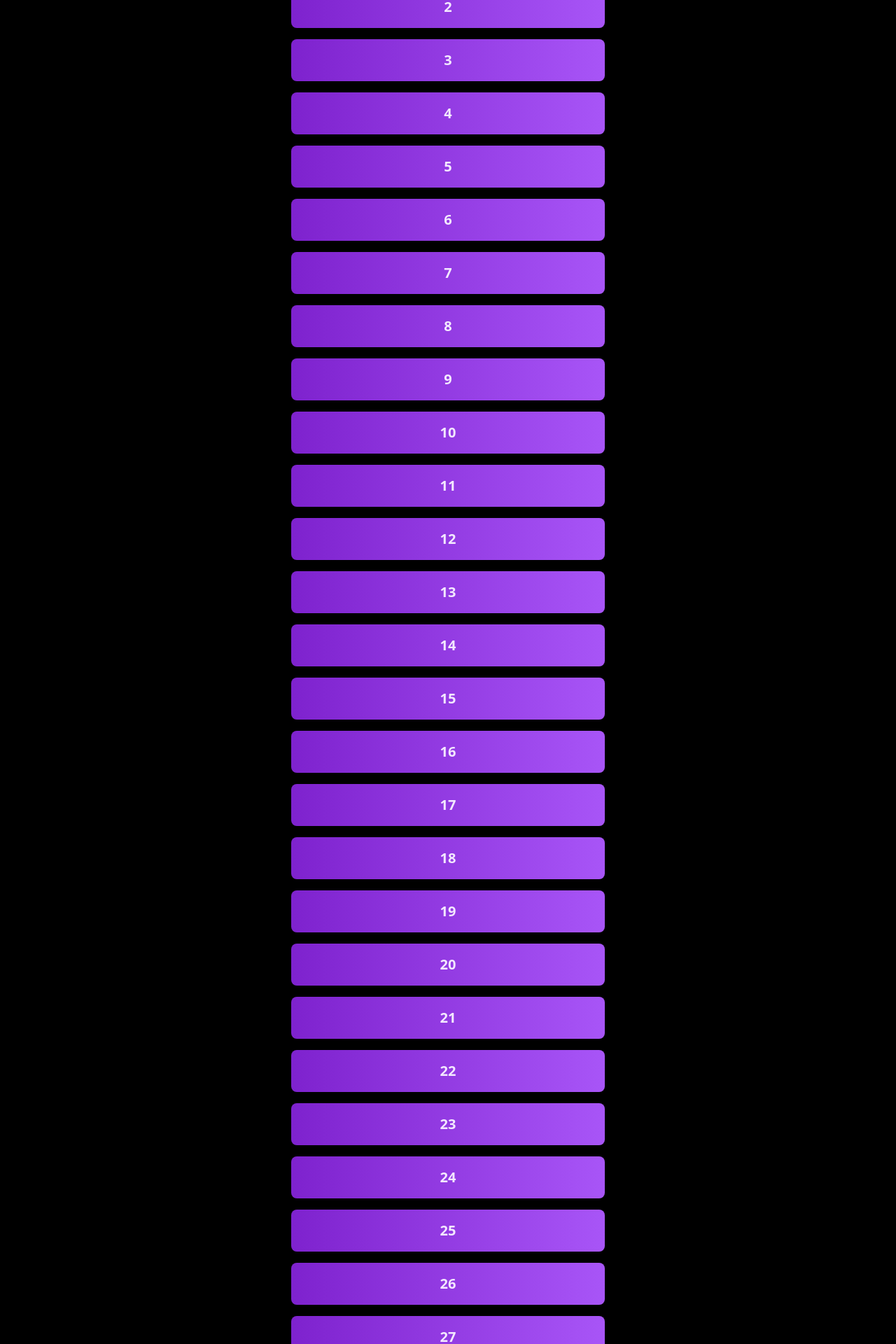
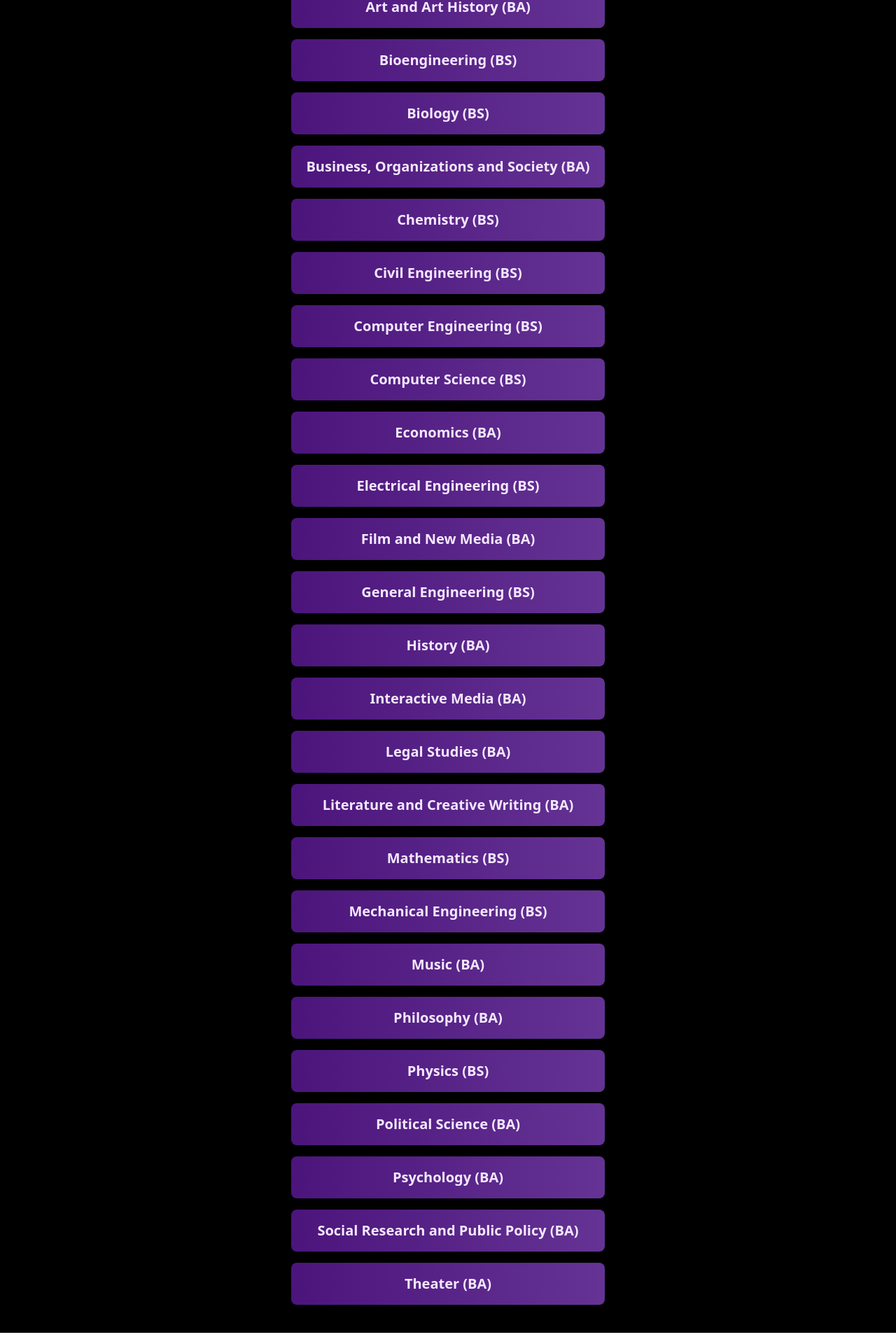
Before and after one commit to siyona-goel/NYUAD-Major-Tracker, a React (Vite) app: page / in a window 1280 px wide. Shown: the part 690-2610 px from the top of the page at 70% size. Built offline with nearby package versions, Linux system fonts and the light colour scheme.

Commit message:
Update Dashboard

```diff
--- a/src/pages/Dashboard.tsx
+++ b/src/pages/Dashboard.tsx
@@ -2,7 +2,34 @@ import { useState } from "react";
 import { useNavigate } from "react-router-dom";
 import headingImg from "../assets/heading.png";
 
-const majors = Array.from({ length: 28 }, (_, i) => (i + 1).toString());
+const majors = [
+  "Arab Crossroads Studies (BA)",
+  "Art and Art History (BA)",
+  "Bioengineering (BS)",
+  "Biology (BS)",
+  "Business, Organizations and Society (BA)",
+  "Chemistry (BS)",
+  "Civil Engineering (BS)",
+  "Computer Engineering (BS)",
+  "Computer Science (BS)",
+  "Economics (BA)",
+  "Electrical Engineering (BS)",
+  "Film and New Media (BA)",
+  "General Engineering (BS)",
+  "History (BA)",
+  "Interactive Media (BA)",
+  "Legal Studies (BA)",
+  "Literature and Creative Writing (BA)",
+  "Mathematics (BS)",
+  "Mechanical Engineering (BS)",
+  "Music (BA)",
+  "Philosophy (BA)",
+  "Physics (BS)",
+  "Political Science (BA)",
+  "Psychology (BA)",
+  "Social Research and Public Policy (BA)",
+  "Theater (BA)"
+];
 
 export default function Dashboard() {
   const [search, setSearch] = useState("");
@@ -42,7 +69,7 @@ export default function Dashboard() {
             <button
               key={major}
               onClick={() => navigate(`/major/${major}`)}
-              className="w-full py-4 rounded-lg text-xl font-semibold bg-gradient-to-r from-purple-700 to-purple-500 text-purple-100 shadow-md hover:from-purple-600 hover:to-purple-400 transition"
+              className="w-full py-4 rounded-lg text-xl font-semibold bg-gradient-to-r from-purple-700/60 to-purple-500/60 text-purple-100 shadow-md hover:from-purple-600/90 hover:to-purple-400/90 transition"
             >
               {major}
             </button>
```
